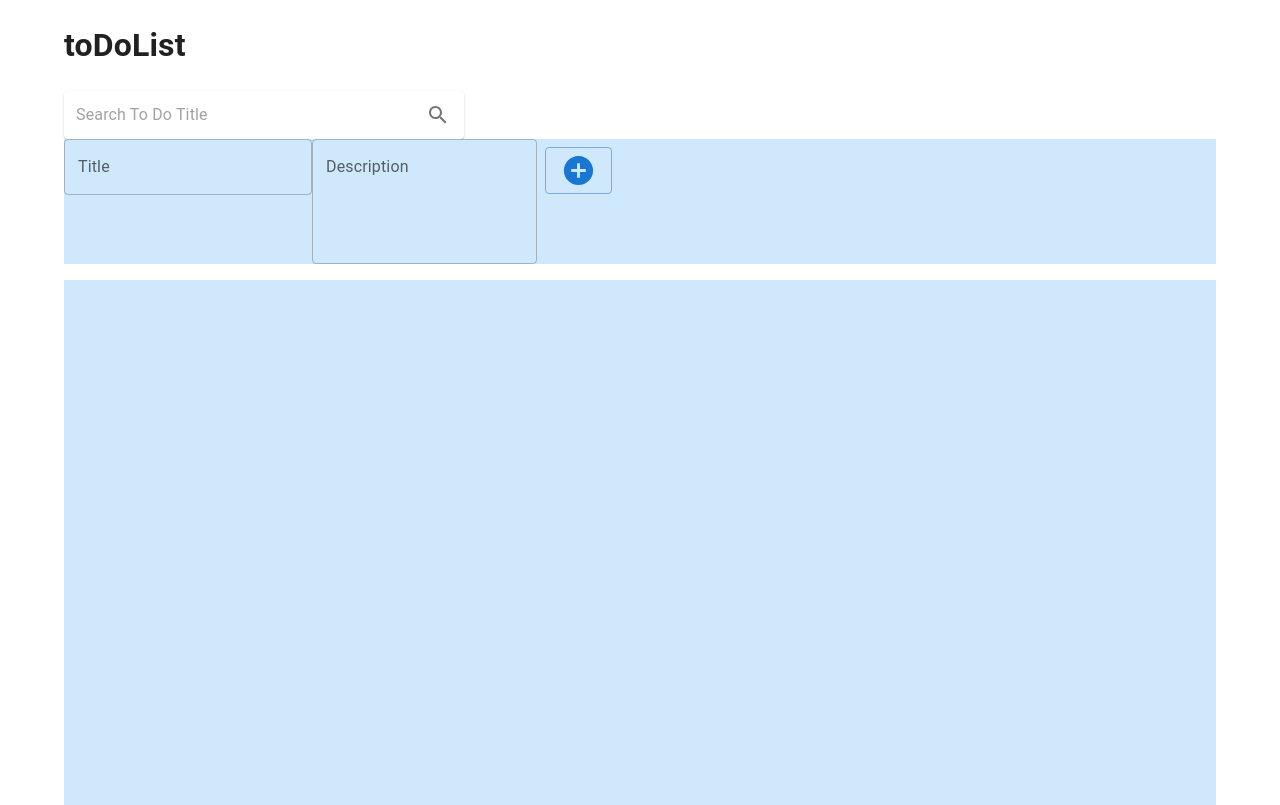
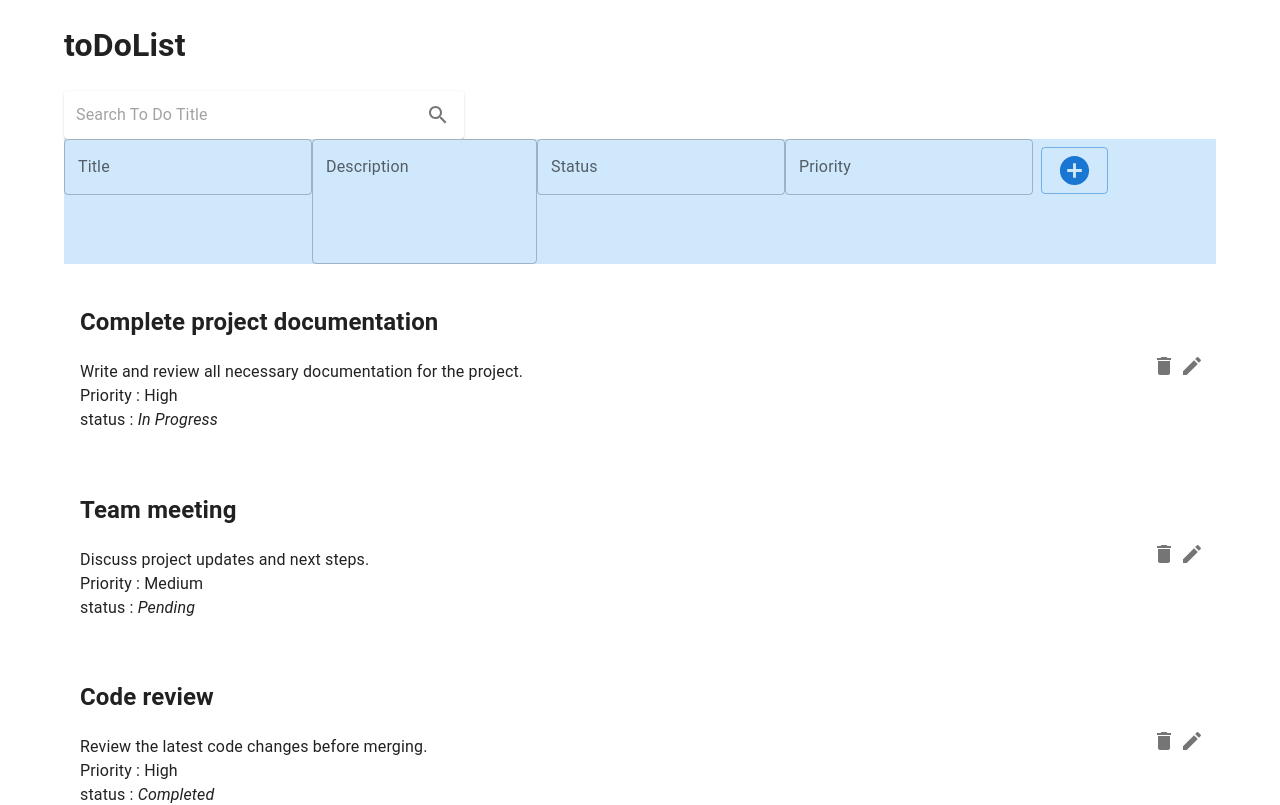
Before and after one commit to BavniyaM03/to-do-list, a React (Vite) app: page / in a window 1280 px wide. Shown: the top 805 px of the page. Built offline with nearby package versions, Linux system fonts and the light colour scheme.

Commit message:
Bug Fix Particular item show which is searched and all items should be hide

```diff
--- a/src/App.jsx
+++ b/src/App.jsx
@@ -1,15 +1,17 @@
-import { createContext, useState } from 'react'
+import React, { createContext, useState } from 'react'
 import './App.css'
 import AddToDo from './Component/AddToDo'
-createContext
 
+export const ManageVisibilityContext = createContext();
 
 function App() {
-  const [visibilityTodo, setVisibilityTodo] = useState(true);
-  const ManageVisibilityContext = createContext();
+  const [todoDisplay, setTodoDisplay] = useState(true);
+  const [searchResult, setSearchResult] = useState({ title: '', description: '' });
+  const [displaySearchTodo, setDisplaySearchTodo] = useState(false)
   return (
     <>
-      <ManageVisibilityContext.Provider value={visibilityTodo}>
+      <ManageVisibilityContext.Provider
+        value={{ todoDisplay, setTodoDisplay, searchResult, setSearchResult, displaySearchTodo, setDisplaySearchTodo }} >
         <AddToDo />
       </ManageVisibilityContext.Provider>
     </>
--- a/src/Component/AddToDo.jsx
+++ b/src/Component/AddToDo.jsx
@@ -11,9 +11,44 @@ import Search from './Search';
 
 export default function AddToDo() {
 
-    const [todo, setTodo] = useState([])
+    // const [todo, setTodo] = useState([])
+    const [todo, setTodo] = useState([
+        {
+          title1: "Complete project documentation",
+          description1: "Write and review all necessary documentation for the project.",
+          status1: "In Progress",
+          priority1: "High"
+        },
+        {
+          title1: "Team meeting",
+          description1: "Discuss project updates and next steps.",
+          status1: "Pending",
+          priority1: "Medium"
+        },
+        {
+          title1: "Code review",
+          description1: "Review the latest code changes before merging.",
+          status1: "Completed",
+          priority1: "High"
+        },
+        {
+          title1: "Update dependencies",
+          description1: "Ensure all project dependencies are up to date.",
+          status1: "Pending",
+          priority1: "Low"
+        },
+        {
+          title1: "Fix UI bugs",
+          description1: "Resolve reported UI/UX issues in the app.",
+          status1: "In Progress",
+          priority1: "High"
+        }
+      ]
+      )
     const [title, setTitle] = useState('')
     const [description, setDescription] = useState('')
+    const [status, setStatus] = useState('')
+    const [priority, setPriority] = useState('')
 
 
 
@@ -25,15 +60,27 @@ export default function AddToDo() {
         setDescription(e.target.value)
     }
 
+    const addStatus = (e) => {
+        setStatus(e.target.value)
+    }
+
+    const addPriority = (e) => {
+        setPriority(e.target.value)
+    }
+
     const addToDoInList = (e) => {
         e.preventDefault();
         setTodo([...todo,
         {
             title1: title,
-            description1: description
+            description1: description,
+            status1: status,
+            priority1 : priority
         }])
         setTitle('')
         setDescription('')
+        setStatus('')
+        setPriority('')
     }
 
     return (
@@ -62,6 +109,24 @@ export default function AddToDo() {
                             value={description}
                             onChange={addDescription}
                         />
+
+                        <TextField
+                            id="outlined-basic"
+                            label="Status"
+                            variant="outlined"
+                            name="status"
+                            value={status}
+                            onChange={addStatus} />
+
+                        <TextField
+                            id="outlined-basic"
+                            label="Priority"
+                            variant="outlined"
+                            name="priority"
+                            value={priority}
+                            onChange={addPriority} />
+
+
                         <IconButton edge="end" aria-label="delete">
                             <Button variant="outlined" type='submit' >
                                 <AddCircleIcon type='sumbit' fontSize="large"></AddCircleIcon>
@@ -69,7 +134,7 @@ export default function AddToDo() {
                         </IconButton>
                     </form>
 
-                    <DisplayToDo todo={todo} setTodo={setTodo} title={title} description={description} addTitle={addTitle}/>
+                    <DisplayToDo todo={todo} setTodo={setTodo} title={title} description={description} addTitle={addTitle} />
 
                 </Box>
             </Container>
--- a/src/Component/DisplayToDo.jsx
+++ b/src/Component/DisplayToDo.jsx
@@ -1,4 +1,4 @@
-import React, { useState } from 'react';
+import React, { useContext, useState } from 'react';
 import { styled } from '@mui/material/styles';
 import { Button, List, TextField } from '@mui/material';
 import { ListItem } from '@mui/material';
@@ -7,17 +7,20 @@ import DeleteIcon from '@mui/icons-material/Delete';
 import { ListItemText } from '@mui/material'
 import { Edit } from '@mui/icons-material';
 import AddCircleIcon from '@mui/icons-material/AddCircle';
+import { ManageVisibilityContext } from '../App';
+import SearchedTodoValue from './SearchedTodoValue';
 
 const Demo = styled('div')(({ theme }) => ({
     backgroundColor: theme.palette.background.paper,
 }));
 
 const DisplayToDo = ({ todo, setTodo, title, description, addTitle }) => {
+    const { todoDisplay, setTodoDisplay, searchResult, setSearchResult, displaySearchTodo, setDisplaySearchTodo } = useContext(ManageVisibilityContext);
     const [id, setId] = useState();
-    // const [editTitle, setEditTitle] = useState('')
-    const [editTitle, setEditTitle] = useState({ editTitleValue: '', editDescription: '' })
+    // const [editTodoTitleDescriptionStatus, seteditTodoTitleDescriptionStatus] = useState('')
+    const [editTodoTitleDescriptionStatus, seteditTodoTitleDescriptionStatus] = useState({ editTodoTitleDescriptionStatusValue: '', editDescription: '', editStatus: '', editPriority: '' })
     const [dense, setDense] = React.useState(false);
-    const [secondary, setSecondary] = React.useState(true);
+    // const [todoDisplay, setDisplayTodo] = React.useState(true);
 
     const deleteToDo = (index) => {
         // console.log(e);
@@ -38,8 +41,10 @@ const DisplayToDo = ({ todo, setTodo, title, description, addTitle }) => {
         console.log(41, id)
         const updatedData = todo.filter((item, i) => {
             if (id === i) {
-            item.title1 = editTitle.editTitleValue;
-            item.description1 = editTitle.editDescription;
+                item.title1 = editTodoTitleDescriptionStatus.editTodoTitleDescriptionStatusValue;
+                item.description1 = editTodoTitleDescriptionStatus.editDescription;
+                item.status1 = editTodoTitleDescriptionStatus.editStatus;
+                item.priority1 = editTodoTitleDescriptionStatus.editPriority;
             }
             return item;
         })
@@ -52,11 +57,11 @@ const DisplayToDo = ({ todo, setTodo, title, description, addTitle }) => {
 
 
 
-    const handleEditTodoTitle = (e) => {
+    const handleEditTodo = (e) => {
         let name = e.target.name;
         let value = e.target.value;
         console.log(name, value)
-        setEditTitle((prev) => {
+        seteditTodoTitleDescriptionStatus((prev) => {
             return {
                 ...prev,
                 [name]: value
@@ -64,7 +69,7 @@ const DisplayToDo = ({ todo, setTodo, title, description, addTitle }) => {
         })
     }
 
-    console.log(editTitle);
+    console.log(editTodoTitleDescriptionStatus);
 
     return (
         <>
@@ -80,9 +85,9 @@ const DisplayToDo = ({ todo, setTodo, title, description, addTitle }) => {
                                         id="outlined-basic"
                                         label="Title"
                                         variant="outlined"
-                                        name="editTitleValue"
-                                        value={editTitle.editTitleValue}
-                                        onChange={handleEditTodoTitle}
+                                        name="editTodoTitleDescriptionStatusValue"
+                                        value={editTodoTitleDescriptionStatus.editTodoTitleDescriptionStatusValue}
+                                        onChange={handleEditTodo}
                                     />
 
                                     <TextField
@@ -91,9 +96,25 @@ const DisplayToDo = ({ todo, setTodo, title, description, addTitle }) => {
                                         multiline
                                         rows={4}
                                         name="editDescription"
-                                        value={editTitle.editDescription}
-                                        onChange={handleEditTodoTitle}
+                                        value={editTodoTitleDescriptionStatus.editDescription}
+                                        onChange={handleEditTodo}
                                     />
+
+                                    <TextField
+                                        id="outlined-basic"
+                                        label="Status"
+                                        variant="outlined"
+                                        name="editStatus"
+                                        value={editTodoTitleDescriptionStatus.editStatus}
+                                        onChange={handleEditTodo} />
+
+                                    <TextField
+                                        id="outlined-basic"
+                                        label="Priority"
+                                        variant="outlined"
+                                        name="Priority"
+                                        value={editTodoTitleDescriptionStatus.editPriority}
+                                        onChange={handleEditTodo} />
 
                                     <IconButton edge="end" aria-label="delete">
                                         <Button variant="outlined" type='submit' >
@@ -102,32 +123,35 @@ const DisplayToDo = ({ todo, setTodo, title, description, addTitle }) => {
                                     </IconButton>
 
                                 </form>
-                            </div>) : (<ListItem
+                            </div>) : (
+
+                            (todoDisplay ? (<ListItem
+
                                 key={index}
                                 secondaryAction={
-                                    <>
+                                    <div>
+                                        {console.log(132, todoDisplay)}
                                         <IconButton edge="end" aria-label="delete">
                                             <DeleteIcon onClick={() => deleteToDo(index)} />
                                         </IconButton>
                                         <IconButton edge="end" aria-label="delete">
                                             <Edit onClick={() => findEditItemInList(item, index)} />
                                         </IconButton>
-                                    </>
+                                    </div>
                                 }
                             >
 
                                 {/* {console.log(item)} */}
 
 
-                                <ListItemText
-                                    primary={item.title1}
-                                    secondary={secondary ? item.description1 : null}
-                                />
-                            </ListItem>)
+                                <ListItemText> <h2>{item.title1}</h2> <p>{item.description1} <br /> Priority :  {item.priority1} <br />status : <i>{item.status1} </i> </p> </ListItemText>
+                            </ListItem>) : (null))
+                        )
 
 
                     ))}
 
+                    <SearchedTodoValue searchResult={searchResult} displaySearchTodo={displaySearchTodo} />
 
                 </List>
             </Demo>
--- a/src/Component/Search.jsx
+++ b/src/Component/Search.jsx
@@ -1,14 +1,20 @@
-import React, { useState } from 'react';
+import React, { useContext, useState } from 'react';
 import Paper from '@mui/material/Paper';
 import InputBase from '@mui/material/InputBase';
 import IconButton from '@mui/material/IconButton';
 import SearchIcon from '@mui/icons-material/Search';
 import SearchedTodoValue from './SearchedTodoValue';
+import { ManageVisibilityContext } from '../App';
 
 function Search({ todo }) {
+
+    const { todoDisplay, setTodoDisplay, searchResult, setSearchResult, displaySearchTodo, setDisplaySearchTodo } = useContext(ManageVisibilityContext);
+
+
     const [searchQuery, setSearchQuery] = useState('');
-    const [searchResult, setSearchResult] = useState({title: '', description: ''});
-    const [displaySearchTodo, setDisplaySearchTodo] = useState(false)
+    // const [searchResult, setSearchResult] = useState({ title: '', description: '' });
+    // const [displaySearchTodo, setDisplaySearchTodo] = useState(false)
+
 
     function debounce(func, delay) {
         let timeout;
@@ -20,18 +26,48 @@ function Search({ todo }) {
         };
     }
 
+    // const filteredTodoItem = (userInput) => {
+    //     setSearchQuery(userInput);
+    //     const searchTodo = todo.filter((item, i) => {
+    //         if (userInput === item.title1) {
+    //             setDisplaySearchTodo(true);
+    //             return item;
+    //         }
+    //         return 0;
+    //     })
+    //     setSearchResult(searchTodo);
+    //     console.log('searchTodo', searchTodo);
+    // }
+
+
     const filteredTodoItem = (userInput) => {
         setSearchQuery(userInput);
         const searchTodo = todo.filter((item, i) => {
             if (userInput === item.title1) {
+                setTodoDisplay(false)
+                console.log('odoDisplay', todoDisplay)
                 setDisplaySearchTodo(true);
                 return item;
             }
-            return 0;
+            else if (userInput === item.status1) {
+                setTodoDisplay(false)
+                console.log('status', item.status1)
+                setDisplaySearchTodo(true);
+                return item;
+            }
+            return console.log(45, 'invalid input')
         })
         setSearchResult(searchTodo);
+        if(searchTodo.length === 0){
+            setTodoDisplay(true);
+        }
         console.log('searchTodo', searchTodo);
     }
+
+
+
+
+
 
     console.log('searchResult', searchResult)
 
@@ -55,7 +91,7 @@ function Search({ todo }) {
                 </IconButton>
             </Paper>
 
-            <SearchedTodoValue searchResult={searchResult} displaySearchTodo={displaySearchTodo}/>
+
         </>
     )
 }
```
Also changed, not shown: src/Component/InvalidSearch.jsx (added, +9 -0 lines), src/Component/SearchedTodoValue.jsx (+4 -7 lines).
